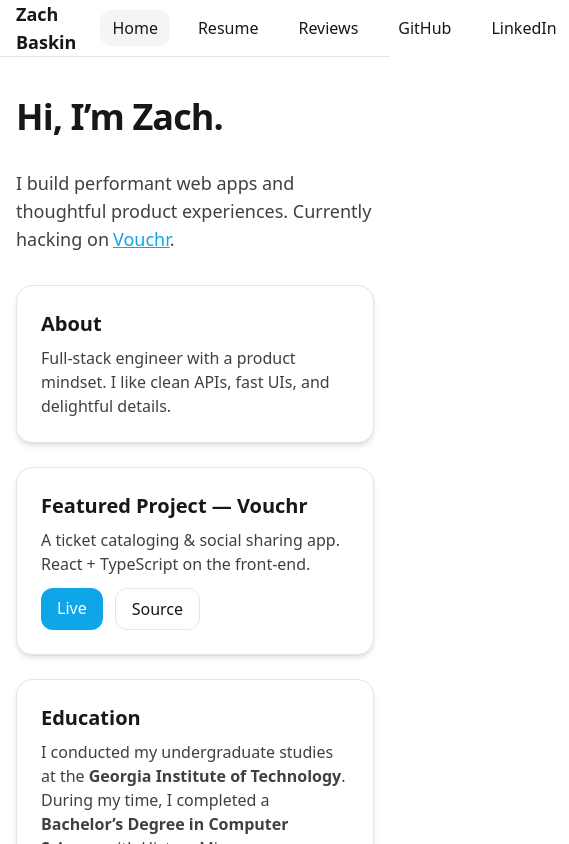
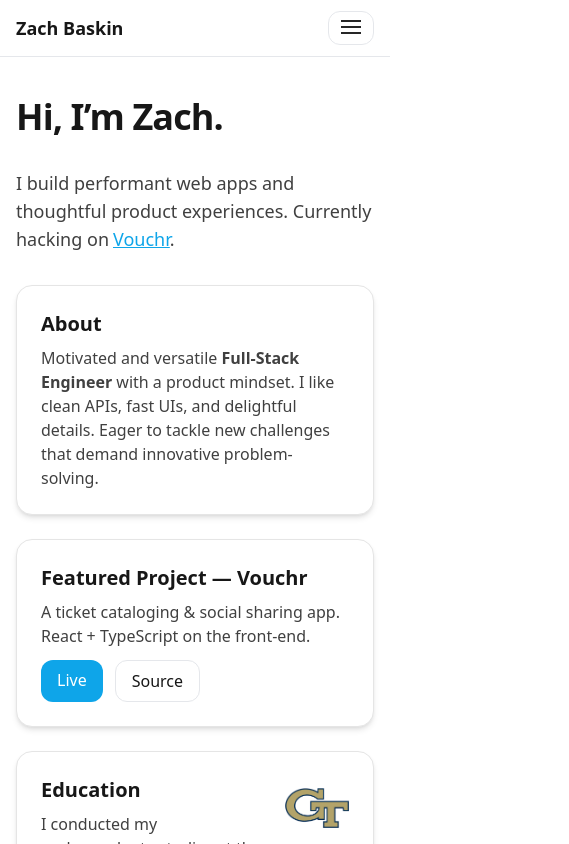
Before and after one commit to zbaskin/Portfolio, a Next.js app: page / in a window 390 px wide. Shown: the top 844 px of the page, 569 px wide, since content can reach past the window. Built offline with nearby package versions, Linux system fonts and the light colour scheme.

Commit message:
updated landing page elements

```diff
--- a/src/app/page.tsx
+++ b/src/app/page.tsx
@@ -3,7 +3,7 @@
   return (
     <section className="space-y-8">
       <h1 className="text-4xl font-bold tracking-tight">Hi, I’m Zach.</h1>
-      <p className="text-lg text-neutral-700 max-w-prose">
+      <p className="text-lg text-neutral-700 max-w-none">
         I build performant web apps and thoughtful product experiences. Currently hacking on
         <a className="text-brand ml-1 underline" href="https://vouchr.net" target="_blank" rel="noreferrer">Vouchr</a>.
       </p>
@@ -11,7 +11,11 @@
       <div className="grid gap-6 md:grid-cols-2">
         <article className="card p-6">
           <h2 className="text-xl font-semibold mb-2">About</h2>
-          <p className="text-neutral-700">Full‑stack engineer with a product mindset. I like clean APIs, fast UIs, and delightful details.</p>
+          <p className="text-neutral-700">
+            Motivated and versatile <strong>Full‑Stack Engineer</strong> with a product mindset.
+            I like clean APIs, fast UIs, and delightful details. Eager to tackle new challenges
+            that demand innovative problem-solving.
+          </p>
         </article>
         <article className="card p-6">
           <h2 className="text-xl font-semibold mb-2">Featured Project — Vouchr</h2>
@@ -36,7 +40,13 @@
           </div>
         </article>
         <article className="card p-6">
-          <h2 className="text-xl font-semibold mb-2">Education</h2>
+          <h2 className="text-xl font-semibold mb-2">Education
+            <img
+              src="/gt-logo.png"
+              alt="Georgia Tech logo"
+              className="float-right ml-4 mb-2 w-16 h-16 object-contain rounded"
+            />
+          </h2>
           <p className="text-neutral-700">
             I conducted my undergraduate studies at the <strong>Georgia Institute of Technology</strong>. During my time,
             I completed a <strong>Bachelor’s Degree in Computer Science</strong> with History Minor.
@@ -47,7 +57,9 @@
         </article>
         <article className="card p-6">
           <h2 className="text-xl font-semibold mb-2">Experience</h2>
-          <p className="text-neutral-700 mb-3">A ticket cataloging + social sharing app. React + TypeScript on the front‑end.</p>
+          <p className="text-neutral-700 mb-3">
+            Build internal tools and cloud infrastructure, shipping automation features with React/Node, AWS, and DevOps best practices.
+          </p>
           <div className="flex gap-3">
             <a className="px-4 py-2 rounded-xl bg-brand text-white hover:bg-brand-dark transition"
               href="https://www.linkedin.com/in/zachbaskin/"
--- a/src/components/NavBar.tsx
+++ b/src/components/NavBar.tsx
@@ -1,7 +1,8 @@
+'use client'
 
-'use client'
 import Link from 'next/link'
 import { usePathname } from 'next/navigation'
+import { useEffect, useRef, useState } from 'react'
 
 const links = [
   { href: '/', label: 'Home' },
@@ -11,20 +12,137 @@
 
 export function NavBar() {
   const pathname = usePathname()
+  const [open, setOpen] = useState(false)
+  const panelRef = useRef<HTMLDivElement | null>(null)
+
+  // Close menu on route change
+  useEffect(() => {
+    setOpen(false)
+  }, [pathname])
+
+  // Close on Escape
+  useEffect(() => {
+    const onKey = (e: KeyboardEvent) => {
+      if (e.key === 'Escape') setOpen(false)
+    }
+    window.addEventListener('keydown', onKey)
+    return () => window.removeEventListener('keydown', onKey)
+  }, [])
+
   return (
-    <nav className="flex items-center h-14 gap-6">
-      <Link href="/" className="text-lg font-semibold">Zach Baskin</Link>
-      <div className="flex gap-4 ml-auto">
+    <nav className="relative flex h-14 items-center gap-6">
+      {/* Brand */}
+      <Link href="/" className="text-lg font-semibold">
+        Zach Baskin
+      </Link>
+
+      {/* Desktop links */}
+      <div className="ml-auto hidden items-center gap-4 md:flex">
         {links.map((l) => {
           const active = pathname === l.href
           return (
-            <Link key={l.href} href={l.href} className={`px-3 py-1.5 rounded-xl hover:bg-neutral-100 ${active ? 'bg-neutral-100' : ''}`}>
+            <Link
+              key={l.href}
+              href={l.href}
+              className={`px-3 py-1.5 rounded-xl hover:bg-neutral-100 ${
+                active ? 'bg-neutral-100' : ''
+              }`}
+            >
               {l.label}
             </Link>
           )
         })}
-        <a className="px-3 py-1.5 rounded-xl hover:bg-neutral-100" href="https://github.com/zbaskin" target="_blank" rel="noreferrer">GitHub</a>
-        <a className="px-3 py-1.5 rounded-xl hover:bg-neutral-100" href="https://www.linkedin.com/in/zachbaskin/" target="_blank" rel="noreferrer">LinkedIn</a>
+        <a
+          className="px-3 py-1.5 rounded-xl hover:bg-neutral-100"
+          href="https://github.com/zbaskin"
+          target="_blank"
+          rel="noreferrer"
+        >
+          GitHub
+        </a>
+        <a
+          className="px-3 py-1.5 rounded-xl hover:bg-neutral-100"
+          href="https://www.linkedin.com/in/zachbaskin/"
+          target="_blank"
+          rel="noreferrer"
+        >
+          LinkedIn
+        </a>
+      </div>
+
+      {/* Mobile hamburger */}
+      <button
+        type="button"
+        aria-label="Open menu"
+        aria-expanded={open}
+        aria-controls="mobile-menu"
+        onClick={() => setOpen((v) => !v)}
+        className="ml-auto inline-flex items-center justify-center rounded-xl border px-3 py-2 md:hidden"
+      >
+        {/* animated icon */}
+        <span className="relative block h-4 w-5">
+          <span
+            className={`absolute left-0 top-0 h-0.5 w-5 bg-neutral-800 transition-transform ${
+              open ? 'translate-y-1.5 rotate-45' : ''
+            }`}
+          />
+          <span
+            className={`absolute left-0 top-1.5 h-0.5 w-5 bg-neutral-800 transition-opacity ${
+              open ? 'opacity-0' : 'opacity-100'
+            }`}
+          />
+          <span
+            className={`absolute left-0 top-3 h-0.5 w-5 bg-neutral-800 transition-transform ${
+              open ? '-translate-y-1.5 -rotate-45' : ''
+            }`}
+          />
+        </span>
+      </button>
+
+      {/* Mobile panel */}
+      <div
+        id="mobile-menu"
+        ref={panelRef}
+        className={`absolute left-0 right-0 top-full origin-top md:hidden`}
+      >
+        <div
+          className={`card mx-4 mt-2 overflow-hidden transition-[max-height,opacity] ${
+            open ? 'max-h-96 opacity-100' : 'max-h-0 opacity-0'
+          }`}
+        >
+          <div className="flex flex-col p-2">
+            {links.map((l) => {
+              const active = pathname === l.href
+              return (
+                <Link
+                  key={l.href}
+                  href={l.href}
+                  className={`rounded-lg px-3 py-2 text-base hover:bg-neutral-100 ${
+                    active ? 'bg-neutral-100' : ''
+                  }`}
+                >
+                  {l.label}
+                </Link>
+              )
+            })}
+            <a
+              className="rounded-lg px-3 py-2 text-base hover:bg-neutral-100"
+              href="https://github.com/zbaskin"
+              target="_blank"
+              rel="noreferrer"
+            >
+              GitHub
+            </a>
+            <a
+              className="rounded-lg px-3 py-2 text-base hover:bg-neutral-100"
+              href="https://www.linkedin.com/in/zachbaskin/"
+              target="_blank"
+              rel="noreferrer"
+            >
+              LinkedIn
+            </a>
+          </div>
+        </div>
       </div>
     </nav>
   )
```
Also changed, not shown: public/gt-logo.png (added).
